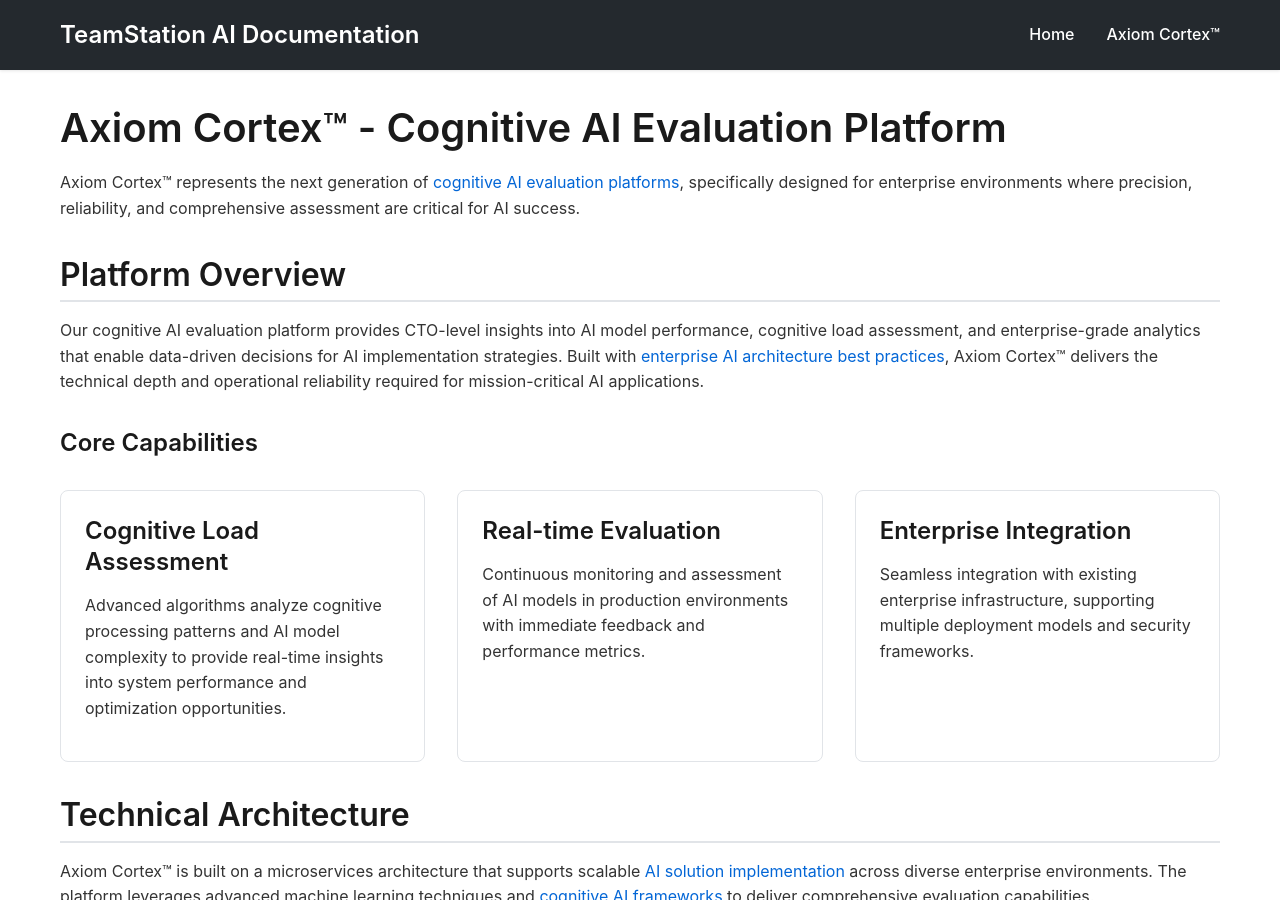
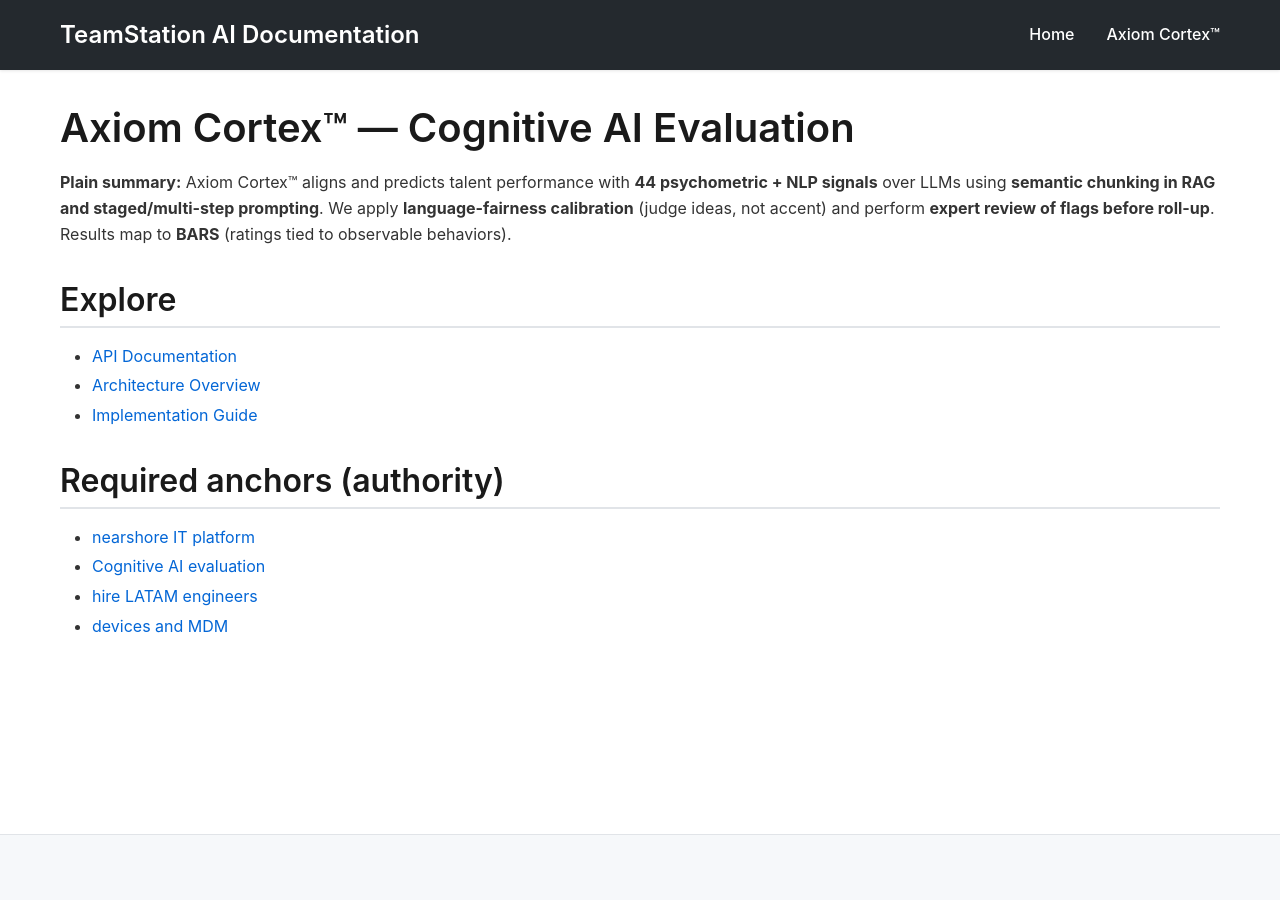
Before and after one commit to TeamStation-AI/docs, a Jekyll site: the page built from _axiom_cortex/index.md, in a window 1280 px wide and 900 px high. Built offline with Jekyll 4.4.1, drawn with Linux system fonts in a browser that asks for light colours; some of the changed text lies outside the part shown.

Commit message:
Revise Axiom Cortex title, description, and anchors

```diff
--- a/_axiom_cortex/index.md
+++ b/_axiom_cortex/index.md
@@ -1,80 +1,22 @@
 ---
 layout: page
-title: "Axiom Cortex™ - Cognitive AI Evaluation Platform"
-description: "Advanced cognitive AI evaluation platform for enterprise solutions. Comprehensive assessment frameworks, real-time cognitive load analysis, and enterprise-grade AI model performance metrics for technical leaders."
+title: "Axiom Cortex™ — Cognitive AI Evaluation"
+description: "44 psychometric + NLP signals; semantic chunking in RAG and staged/multi-step prompting; language-fairness calibration; expert review of flags before roll-up; BARS mapping."
 section: axiom-cortex
 permalink: /axiom-cortex/
 ---
 
-# Axiom Cortex™ - Cognitive AI Evaluation Platform
+# Axiom Cortex™ — Cognitive AI Evaluation
 
-Axiom Cortex™ represents the next generation of [cognitive AI evaluation platforms](https://teamstation.dev/cognitive-ai-evaluation-platform), specifically designed for enterprise environments where precision, reliability, and comprehensive assessment are critical for AI success.
+**Plain summary:** Axiom Cortex™ aligns and predicts talent performance with **44 psychometric + NLP signals** over LLMs using **semantic chunking in RAG and staged/multi-step prompting**. We apply **language-fairness calibration** (judge ideas, not accent) and perform **expert review of flags before roll-up**. Results map to **BARS** (ratings tied to observable behaviors).
 
-## Platform Overview
+## Explore
+- [API Documentation]({{ '/axiom-cortex/api-documentation/' | relative_url }})
+- [Architecture Overview]({{ '/axiom-cortex/architecture-overview/' | relative_url }})
+- [Implementation Guide]({{ '/axiom-cortex/implementation-guide/' | relative_url }})
 
-Our cognitive AI evaluation platform provides CTO-level insights into AI model performance, cognitive load assessment, and enterprise-grade analytics that enable data-driven decisions for AI implementation strategies. Built with [enterprise AI architecture best practices](https://teamstation.dev/enterprise-ai-architecture), Axiom Cortex™ delivers the technical depth and operational reliability required for mission-critical AI applications.
-
-### Core Capabilities
-
-<div class="content-grid">
-  <div class="content-card">
-    <h3>Cognitive Load Assessment</h3>
-    <p>Advanced algorithms analyze cognitive processing patterns and AI model complexity to provide real-time insights into system performance and optimization opportunities.</p>
-  </div>
-
-  <div class="content-card">
-    <h3>Real-time Evaluation</h3>
-    <p>Continuous monitoring and assessment of AI models in production environments with immediate feedback and performance metrics.</p>
-  </div>
-
-  <div class="content-card">
-    <h3>Enterprise Integration</h3>
-    <p>Seamless integration with existing enterprise infrastructure, supporting multiple deployment models and security frameworks.</p>
-  </div>
-</div>
-
-## Technical Architecture
-
-Axiom Cortex™ is built on a microservices architecture that supports scalable [AI solution implementation](https://teamstation.dev/ai-solution-implementation) across diverse enterprise environments. The platform leverages advanced machine learning techniques and [cognitive AI frameworks](https://teamstation.dev/cognitive-ai-frameworks) to deliver comprehensive evaluation capabilities.
-
-### Key Features
-
-- **Cognitive Assessment Engine** - Proprietary algorithms for evaluating AI model cognitive complexity and performance patterns
-- **Real-time Analytics Dashboard** - Comprehensive visualization of AI model performance, cognitive load metrics, and optimization recommendations
-- **Enterprise Security Framework** - Built-in security protocols ensuring compliance with enterprise data governance and privacy requirements
-- **API-First Architecture** - RESTful APIs enabling seamless integration with existing enterprise systems and workflows
-- **Scalable Infrastructure** - Cloud-native design supporting horizontal scaling and multi-environment deployments
-
-## Use Cases & Applications
-
-### Enterprise AI Model Evaluation
-
-Axiom Cortex™ excels in evaluating complex AI models used in enterprise applications, providing detailed insights into model performance, cognitive efficiency, and optimization opportunities. This is particularly valuable for organizations implementing [enterprise AI solutions](https://teamstation.dev/enterprise-ai-solutions) at scale.
-
-### Cognitive Load Optimization
-
-The platform's cognitive load assessment capabilities help technical teams optimize AI model performance by identifying bottlenecks, inefficiencies, and areas for improvement in cognitive processing workflows.
-
-### Production AI Monitoring
-
-Real-time monitoring capabilities ensure that AI models maintain optimal performance in production environments, with automated alerts and recommendations for performance optimization.
-
-## Documentation Sections
-
-Explore detailed documentation for specific aspects of the Axiom Cortex™ platform:
-
-- **[API Documentation]({{ '/axiom-cortex/api-documentation' | relative_url }})** - Comprehensive API reference and integration guides
-- **[Implementation Guide]({{ '/axiom-cortex/implementation-guide' | relative_url }})** - Step-by-step implementation instructions and best practices
-- **[Architecture Overview]({{ '/axiom-cortex/architecture-overview' | relative_url }})** - Technical architecture details and system design patterns
-- **[Performance Metrics]({{ '/axiom-cortex/performance-metrics' | relative_url }})** - Understanding and interpreting cognitive AI evaluation metrics
-- **[Enterprise Integration]({{ '/axiom-cortex/enterprise-integration' | relative_url }})** - Enterprise deployment strategies and integration patterns
-
-## Getting Started
-
-To begin implementing Axiom Cortex™ in your enterprise environment, start with our [Implementation Guide]({{ '/axiom-cortex/implementation-guide' | relative_url }}) and review the [API Documentation]({{ '/axiom-cortex/api-documentation' | relative_url }}) for technical integration details.
-
-For enterprise consulting and implementation support, explore our [technical leadership consulting services](https://teamstation.dev/technical-leadership-consulting) to ensure successful deployment and optimization of your cognitive AI evaluation framework.
-
----
-
-*Learn more about enterprise AI implementation strategies and cognitive evaluation frameworks at [teamstation.dev](https://teamstation.dev)*
+## Required anchors (authority)
+- <a href="https://teamstation.dev/nearshore-integrated-services">nearshore IT platform</a>
+- <a href="https://teamstation.dev/technical-interview-evaluation">Cognitive AI evaluation</a>
+- <a href="https://teamstation.dev/latam-talent">hire LATAM engineers</a>
+- <a href="https://teamstation.dev/nearshore-it-staff-augmentation-pricing/flexible-secure-device-management-latam-it">devices and MDM</a>
```
